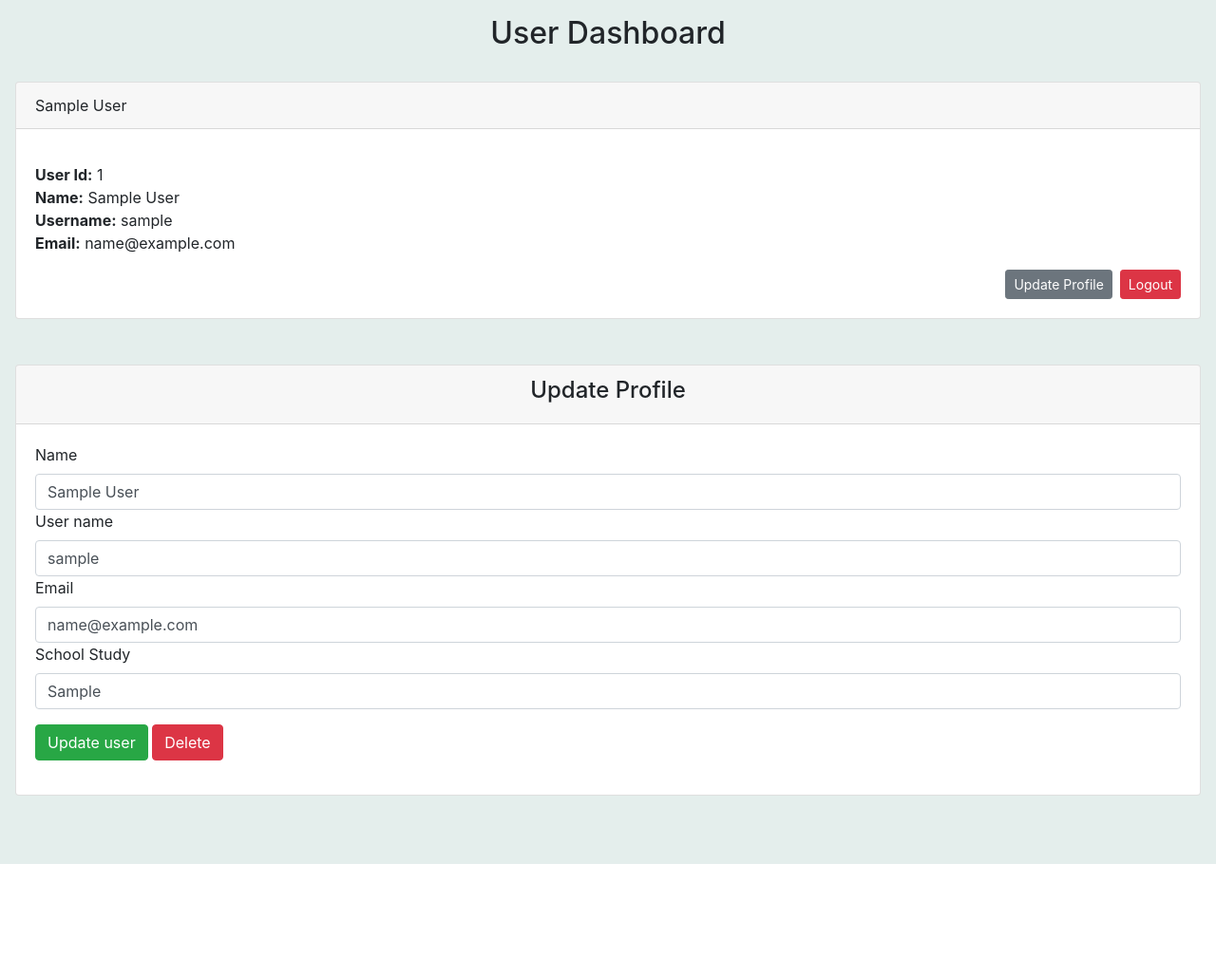
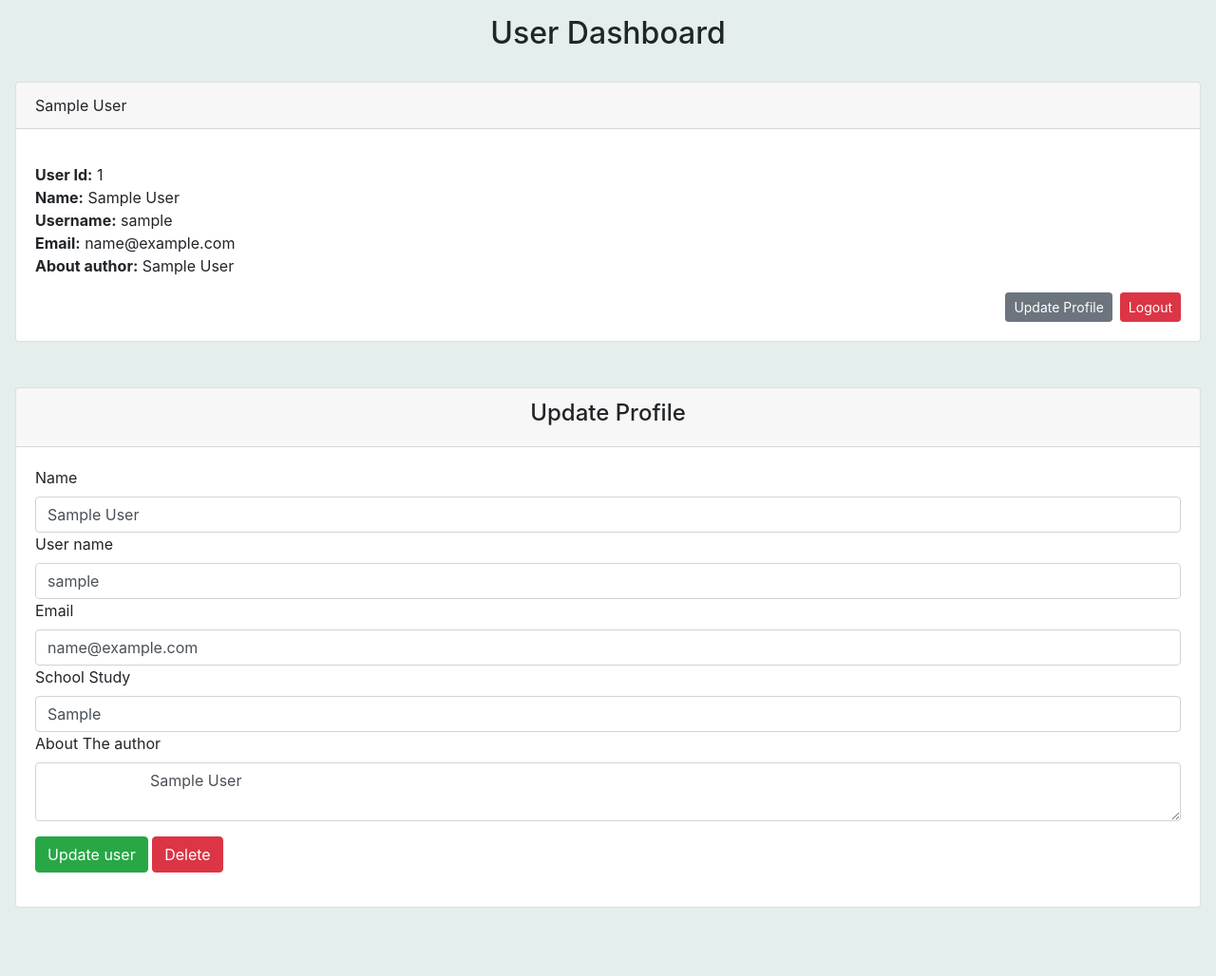
Before and after one commit to SaberHardy/FlaskBlogger, a Flask app: page /dashboard in a window 1280 px wide. Shown: the part 56-1084 px from the top of the page at 95% size. Before the commit the page ends 966 px from the top, so only its background shows below. Run offline with Flask 3, Linux system fonts and the light colour scheme; a user stored in the database is signed in; tables that the repository leaves empty hold one stand-in row (values such as "Sample post"); some libraries are stand-ins or nearby versions.

Commit message:
about the user

```diff
--- a/app.py
+++ b/app.py
@@ -77,6 +77,7 @@ def dashboard():
         name_to_update.email = request.form['email']
         name_to_update.school_study = request.form['school_study']
         name_to_update.username = request.form['username']
+        name_to_update.about_author = request.form['about_author']
         try:
             db.session.commit()
             flash('User updated successfully!!')
@@ -113,6 +114,7 @@ class Users(db.Model, UserMixin):
     name = db.Column(db.String(200), nullable=False)
     email = db.Column(db.String(200), nullable=False, unique=True)
     school_study = db.Column(db.String(300))
+    about_author = db.Column(db.Text(500), nullable=True)
     date_added = db.Column(db.DateTime, default=datetime.utcnow)
     password_hash = db.Column(db.String(128))
     posts = db.relationship('Posts', backref='poster')
@@ -274,6 +276,7 @@ def update_user_profile(id):
         name_to_update.email = request.form['email']
         name_to_update.school_study = request.form['school_study']
         name_to_update.name = request.form['name']
+        name_to_update.about_author = request.form['about_author']
         try:
             db.session.commit()
             flash('User updated successfully!!')
--- a/forms.py
+++ b/forms.py
@@ -1,6 +1,6 @@
 from flask_ckeditor import CKEditorField
 from flask_wtf import FlaskForm
-from wtforms import StringField, SubmitField, PasswordField  # fields to type  into input
+from wtforms import StringField, SubmitField, PasswordField, TextAreaField  # fields to type  into input
 from wtforms.validators import DataRequired, EqualTo, Length
 from wtforms.widgets import TextArea
 
@@ -16,6 +16,7 @@ class UserForm(FlaskForm):
     email = StringField('Email', validators=[DataRequired()])
     submit = SubmitField("Update user")
     school_study = StringField('School Study')
+    about_author = TextAreaField('About The author')
     password_hash = PasswordField('Password',
                                   validators=[DataRequired(),
                                               EqualTo('password_hash2',
--- a/templates/members/dashboard.html
+++ b/templates/members/dashboard.html
@@ -34,6 +34,9 @@
                         <strong>Email:</strong>
                         {{ current_user.email }}<br/>
 
+                        <strong>About author:</strong>
+                        {{ current_user.about_author }}<br/>
+
                         </p>
                         <a href="{{ url_for('logout') }}"
                            class="btn btn-danger float-right ml-2 btn-sm">
@@ -65,6 +68,11 @@
                     {{ form.school_study.label(class="form-label") }}
                     {{ form.school_study(class="form-control", value=name_to_update.school_study) }}
 
+                    {{ form.about_author.label(class="form-label") }}
+                    <textarea name="about_author" class="form-control">
+                        {{ name_to_update.about_author }}
+                    </textarea>
+
                     <div class="my-3">
                         {{ form.submit(class="btn btn-success") }}
                         <a href="{{ url_for('delete_user', id=current_user.id) }}">
```
